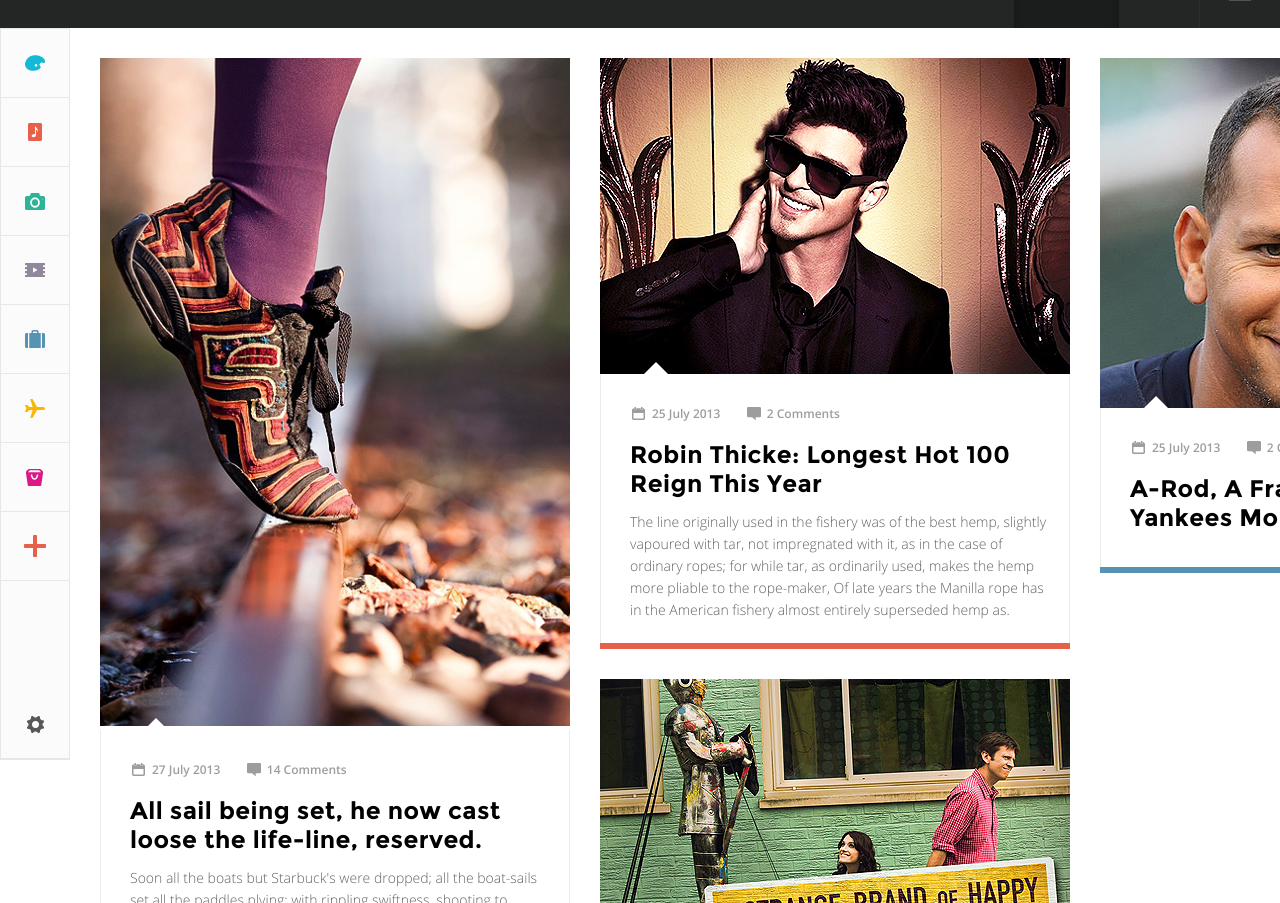
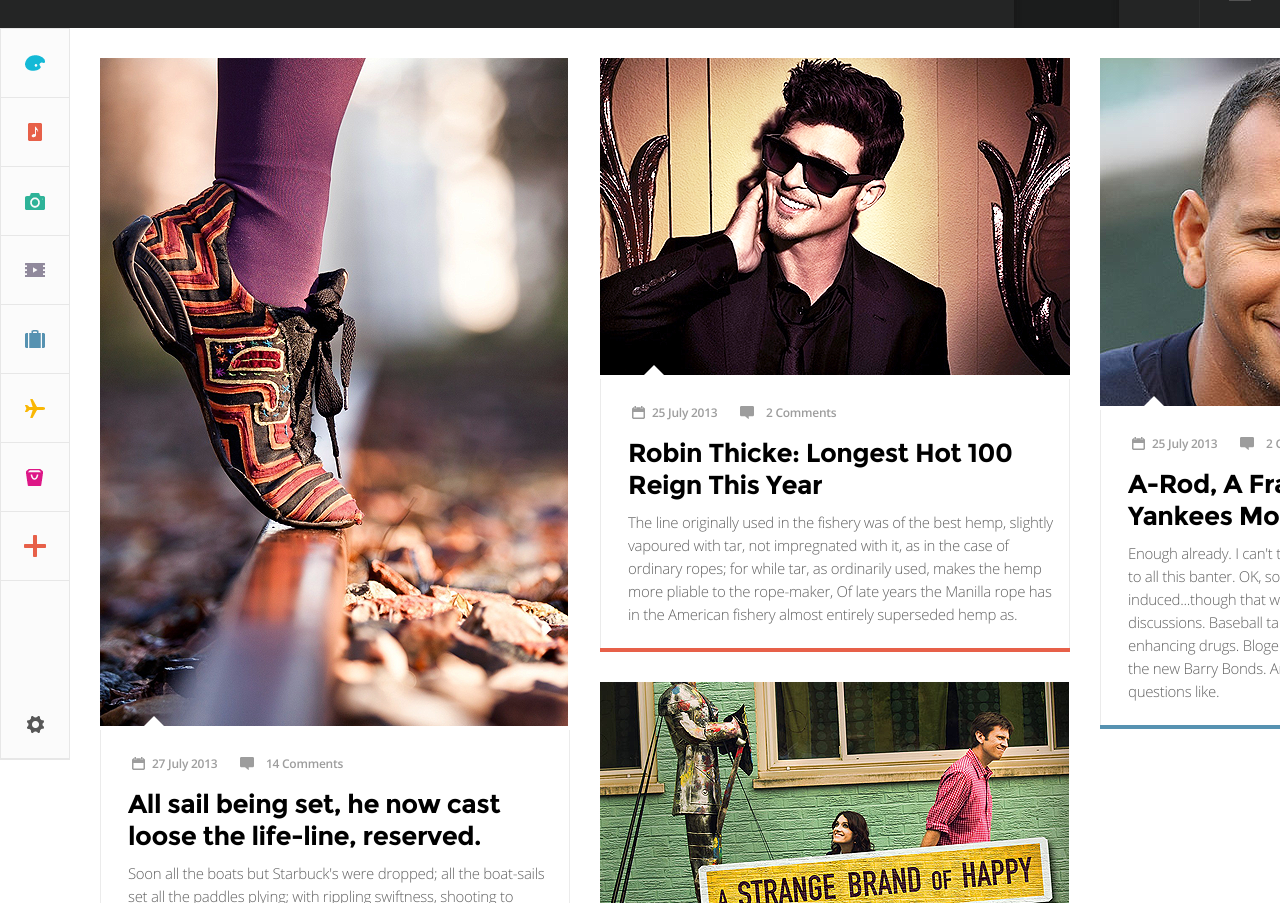
Before and after one commit to DaryaMarkova/WebmasteringBasic, a website built with webpack: page src/index.html in a window 1280 px wide. Shown: the part 49-952 px from the top of the page. Built offline with nearby package versions, Linux system fonts and the light colour scheme; files whose address does not match are found by name.

Commit message:
font parameters have been changed

```diff
--- a/src/index.html
+++ b/src/index.html
@@ -1,5 +1,6 @@
 <!DOCTYPE html>
 <html lang="en">
+
 <head>
   <meta name="description" content="Webpage description goes here" />
   <meta charset="utf-8">
@@ -90,11 +91,11 @@
     </div>
     <div class="news">
       <div class="news-column">
-        <div class="news-card news-card__one">
+        <div class="news-card">
           <div class="news-card__image">
-            <img src="images/cardpreview1.png" />
+            <img src="images/preview1.png" />
           </div>
-          <div class="news-card__content">
+          <div class="news-card__content teal-bottom__bordered">
             <span class="news-card__content--date">27 July 2013</span>
             <span class="news-card__content--comment">14 Comments</span>
             <div class="news-card__content--title">All sail being set, he now cast loose the life-line, reserved.</div>
@@ -107,18 +108,18 @@
           </div>
         </div>
 
-        <div class="news-card news-card__adverb">
+        <!-- <div class="news-card news-card__adverb">
           <div class="news-card__image">
             <img src="images/adverb_preview.png">
           </div>
-        </div>
+        </div> -->
       </div>
       <div class="news-column">
         <div class="news-card news-card__two">
           <div class="news-card__image">
-            <img src="images/cardpreview2.png"  />
+            <img src="images/preview2.png" />
           </div>
-          <div class="news-card__content">
+          <div class="news-card__content pink-bottom__bordered">
             <span class="news-card__content--date">25 July 2013</span>
             <span class="news-card__content--comment">2 Comments</span>
             <div class="news-card__content--title">
@@ -135,11 +136,11 @@
           </div>
         </div>
 
-       <div class="news-card news-card__four">
+        <div class="news-card">
           <div class="news-card__image">
-          <img src="images/cardpreview4.png"  />
+            <img src="images/preview4.png" />
           </div>
-        <div class="news-card__content">
+          <div class="news-card__content grey-bottom__bordered">
             <span class="news-card__content--date">25 July 2013</span>
             <span class="news-card__content--comment">2 Comments</span>
             <div class="news-card__content--title">
@@ -156,11 +157,12 @@
       </div>
 
       <div class="news-column">
-      <div class="news-card news-card__three">
+        <!-- Card three -->
+        <div class="news-card">
           <div class="news-card__image">
-          <img src="images/cardpreview3.png"  />
+            <img src="images/preview3.png" />
           </div>
-        <div class="news-card__content">
+          <div class="news-card__content blue-bottom__bordered">
             <span class="news-card__content--date">25 July 2013</span>
             <span class="news-card__content--comment">2 Comments</span>
             <div class="news-card__content--title">
@@ -168,8 +170,37 @@
               Yankees Money, Public's Time
             </div>
             <div class="news-card__content--text">
+              Enough already. I can't take it no more. Free us from enslavement
+              to all this banter. OK, so my fit of anger this morning is not steroid-
+              induced...though that would be fitting in light of recent discussions.
+              Baseball talk of late has centered upon performance enhancing
+              drugs. Blogenesis has become the new BALCO. A-Rod the new
+              Barry Bonds. And all I hear from various media types are
+              questions like.
             </div>
           </div>
         </div>
+        <!-- Card five -->
+        <!-- <div class="news-card news-card__five">
+          <div class="news-card__image">
+            <img src="images/cardpreview5.png" />
+          </div>
+          <div class="news-card__content">
+            <span class="news-card__content--date">25 July 2013</span>
+            <span class="news-card__content--comment">2 Comments</span>
+            <div class="news-card__content--title">
+              The whale-line is only two-thirds
+              of an inch in thickness
+            </div>
+            <div class="news-card__content--text">
+              At first sight, you would not think it so strong as it really is. By
+              experiment its one and fifty yarns will each suspend a weight of
+              one hundred and twenty pounds; so that the whole rope will bear
+              a strain nearly equal to three tons.
+            </div>
+          </div>
+        </div> -->
+      </div>
 </body>
+
 </html>
--- a/src/scss/news.css
+++ b/src/scss/news.css
@@ -5,7 +5,6 @@
 }
 
 .news-column {
-    /* flex-grow: 1; */
     margin-left: 30px;
 }
 
@@ -23,11 +22,9 @@
 
 .news-card__content {
     position: relative;
-    padding: 30px;
-    padding-right: 15px;
-    padding-bottom: 22px;
+    padding: 24px 15px 22px 28px;
     box-shadow: inset 1px 0 0px #ebebeb, inset -1px 0 0 #ebebeb;
-    border-bottom: 6px solid #2eb398;
+    border-bottom: 4px solid transparent;
 }
 
 .news-card__content::before {
@@ -37,98 +34,69 @@
     left: 44px;
     width: 0px;
     height: 0px;
-    border-bottom: 12px solid #fff;
-    border-left: 12px solid transparent;
-    border-right: 12px solid transparent;
-    border-top: 12px solid transparent;
+    border-bottom: 10px solid #fff;
+    border-left: 10px solid transparent;
+    border-right: 10px solid transparent;
+    border-top: 10px solid transparent;
 }
 
 .news-card__content--date, .news-card__content--comment {
     position: relative;
-    margin-left: 22px;
-    color: #9d9d9d;
+    padding-left: 4px;
     font-size: 12px;
     font-family: 'OpenSans-Semibold';
+    letter-spacing: -0.02em;
+    color: #9d9d9d;
+}
+
+.news-card__content--date {
+    margin-left: 20px;
+}
+
+.news-card__content--comment {
+    margin-left: 40px;
 }
 
 .news-card__content--date::before {
     content: url('assets/img/calendar_icon.png');
     position: absolute;
     top: 2px;
-    left: -20px;
-}
-
-.news-card__content--comment {
-    margin-left: 42px;
+    left: -16px;
 }
 
 .news-card__content--comment::before {
     content: url('assets/img/comment_icon.png');
     position: absolute;
     top: 2px;
-    left: -20px;
+    left: -22px;
 }
 
 .news-card__content--title {
-    margin-top: 18px;
-    font-size: 24px;
+    margin-top: 16px;
+    font-size: 26px;
     font-family: 'Montserrat-Bold';
-    letter-spacing: 0.4px;
+    letter-spacing: -0.02em;
 }
 
 .news-card__content--text {
-    margin-top: 13px;
+    margin-top: 10px;
     font-family: 'OpenSans';
-    font-size: 14px;
-    line-height: 22px;
-    /* white-space: pre-line; ?? */
+    font-size: 15px;
+    line-height: 23px;
+    letter-spacing: -0.02em;
     color: #626262;
 }
-
-.news-card__one > .news-card__image img {
-    height: 668px;
-    margin-left: -100px;
+.teal-bottom__bordered {
+    border-bottom-color: #2eb398;
 }
-
-.news-card__two > .news-card__image img {
-    margin-left: -100px;
-}
-
-.news-card__two > .news-card__image {
-    height: 316px;
-}
-
-.news-card__two .news-card__content {
+.pink-bottom__bordered {
     border-bottom-color: #e76049;
 }
 
-.news-card__three > .news-card__image {
-    height: 350px;
-}
-
-.news-card__three .news-card__content {
+.blue-bottom__bordered {
     border-bottom-color: #5692b1;
 }
 
-.news-card__three > .news-card__image img {
-    margin-left: 0px;
-}
-
-.news-card__adverb {
-    width: 460px;
-    height: 360px;
-    padding: 4px;
-    box-shadow: inset 0px 0px 2px grey;
-}
-
-.news-card__four > .news-card__image {
-    height: 315px;
-}
-
-.news-card__four .news-card__content {
+.grey-bottom__bordered {
     border-bottom-color: #90899c;
 }
-
-.news-card__four > .news-card__image img {
-    margin-left: -60px;
-}
```
Also changed, not shown: src/img/cardpreview5.png (added), src/img/preview1.png (added), src/img/preview2.png (added), src/img/preview3.png (added), src/img/preview4.png (added). Lines whose indentation alone changed are shown as unchanged.
